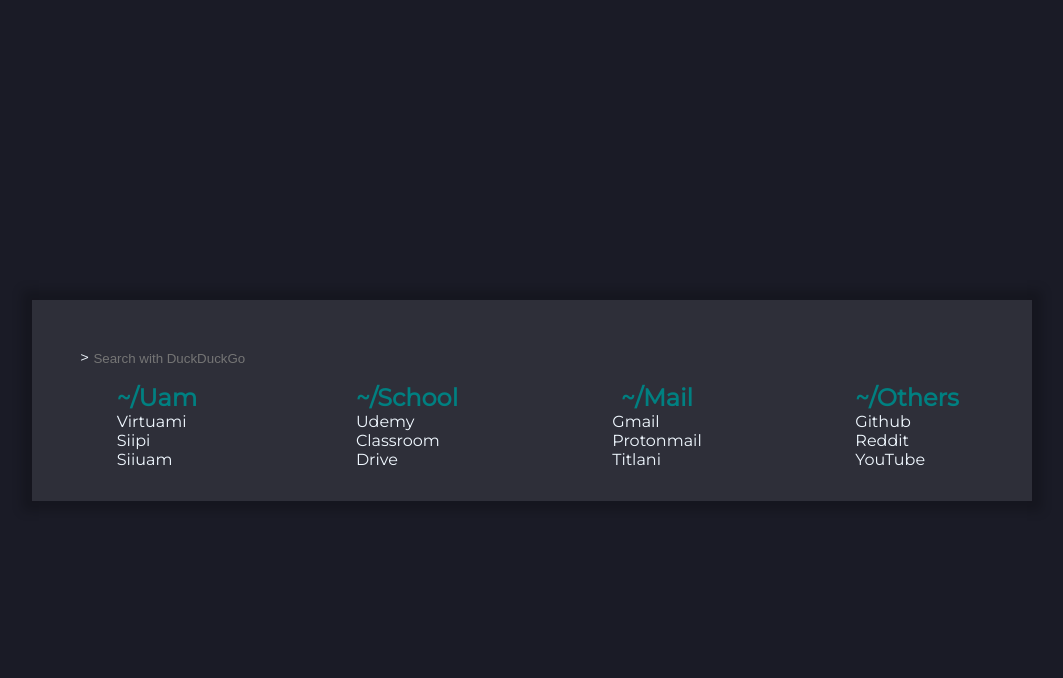
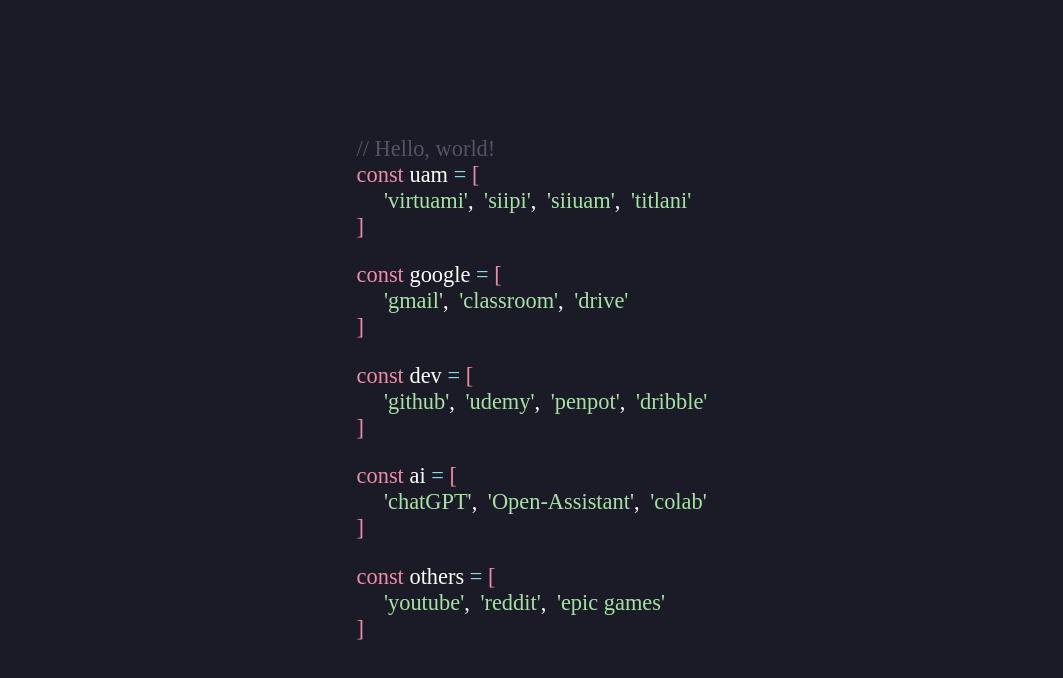
Before and after one commit to AxelHuerta/AxelHuerta.github.io, a plain HTML site: page index.html in a window 1280 px wide. Shown: the whole page, without its empty margins (108-1171 px from the left). Drawn offline with Linux system fonts and the light colour scheme.

Commit message:
design change

```diff
--- a/index.html
+++ b/index.html
@@ -16,90 +16,113 @@
     </head>
 
     <body>
-        <div id="container">
-            <form
-                id="search-area"
-                method="get"
-                action="https://duckduckgo.com/"
-            >
-                <label> > </label>
-                <input
-                    id="search-bar"
-                    type="search"
-                    name="q"
-                    placeholder="Search with DuckDuckGo"
-                    autofocus
-                />
-            </form>
+        <main>
+            <div class="comment">// Hello, world!</div>
+            <!-- uam -->
+            <div class="code">
+                <span class="keywords">const </span
+                ><span class="normalWord">uam</span> <span class="op">=</span>
+                <span class="keywords">[</span><br />
+                <span class="tab"></span
+                ><a
+                    href="https://mvirtuami.izt.uam.mx/aulas/apresencial2/"
+                    class="string"
+                    >'virtuami'</a
+                >,
+                <a href="https://siipi.izt.uam.mx/login" class="string"
+                    >'siipi'</a
+                >,
+                <a
+                    href="https://iquizayan.uam.mx:8443/sae/izt/aewbf001.omuestraframes?mod=1"
+                    class="string"
+                    >'siiuam'</a
+                >,
+                <a href="https://titlani.uam.mx" class="string">'titlani'</a>
+                <br />
+                <span class="keywords">]</span>
+            </div>
 
-            <div id="grid-section">
-                <div id="uam" class="list">
-                    <h1>~/uam</h1>
-                    <ul>
-                        <li>
-                            <a
-                                class="link"
-                                href="https://mvirtuami.izt.uam.mx/aulas/apresencial2/"
-                                >Virtuami</a
-                            >
-                        </li>
-                        <li>
-                            <a
-                                class="link"
-                                href="https://siipi.izt.uam.mx/login"
-                                >Siipi</a
-                            >
-                        </li>
-                        <li>
-                            <a
-                                class="link"
-                                href="https://iquizayan.uam.mx:8443/sae/izt/aewbf001.omuestraframes?mod=1"
-                                >Siiuam</a
-                            >
-                        </li>
-                    </ul>
-                </div>
+            <!-- google -->
+            <div class="code">
+                <span class="keywords">const </span
+                ><span class="normalWord">google</span>
+                <span class="op">=</span> <span class="keywords">[</span><br />
+                <span class="tab"></span
+                ><a href="https://mail.google.com/mail/u/0/" class="string"
+                    >'gmail'</a
+                >,
+                <a href="https://classroom.google.com/u/0/" class="string"
+                    >'classroom'</a
+                >,
+                <a href="https://drive.google.com/drive/u/0/" class="string"
+                    >'drive'</a
+                ><br />
+                <span class="keywords">]</span><br />
+            </div>
 
-                <div id="school" class="list">
-                    <h1>~/school</h1>
-                    <ul>
-                        <li><a href="https://www.udemy.com/">udemy</a></li>
-                        <li>
-                            <a href="https://classroom.google.com/u/1/"
-                                >classroom</a
-                            >
-                        </li>
-                        <li>
-                            <a
-                                href="https://drive.google.com/drive/u/0/folders/0AHq_TfTUJvj_Uk9PVA"
-                                >drive</a
-                            >
-                        </li>
-                    </ul>
-                </div>
+            <!-- dev -->
+            <div class="code">
+                <span class="keywords">const </span
+                ><span class="normalWord">dev</span> <span class="op">=</span>
+                <span class="keywords">[</span><br />
+                <span class="tab"></span
+                ><a href="https://github.com/" class="string">'github'</a>,
+                <a href="https://www.udemy.com/" class="string">'udemy'</a>,
+                <a href="https://penpot.app" class="string">'penpot'</a>,
+                <a href="https://dribbble.com" class="string">'dribble'</a
+                ><br />
+                <span class="keywords">]</span><br />
+            </div>
 
-                <div id="mail" class="list">
-                    <h1>~/mail</h1>
-                    <ul>
-                        <li>
-                            <a href="https://mail.google.com/mail/u/0/"
-                                >gmail</a
-                            >
-                        </li>
-                        <li><a href="https://proton.me">protonmail</a></li>
-                        <li><a href="https://titlani.uam.mx">titlani</a></li>
-                    </ul>
-                </div>
+            <!-- ai -->
+            <div class="code">
+                <span class="keywords">const </span
+                ><span class="normalWord">ai</span> <span class="op">=</span>
+                <span class="keywords">[</span><br />
+                <span class="tab"></span
+                ><a href="https://chat.openai.com/chat" class="string"
+                    >'chatGPT'</a
+                >,
+                <a href="https://open-assistant.io/" class="string"
+                    >'Open-Assistant'</a
+                >,
+                <a href="https://colab.research.google.com" class="string"
+                    >'colab'</a
+                ><br />
+                <span class="keywords">]</span><br />
+            </div>
 
-                <div id="others" class="list">
-                    <h1>~/others</h1>
-                    <ul>
-                        <li><a href="https://github.com/">github</a></li>
-                        <li><a href="https://www.reddit.com/">reddit</a></li>
-                        <li><a href="https://www.youtube.com/">YouTube</a></li>
-                    </ul>
-                </div>
+            <!-- others -->
+            <div class="code">
+                <span class="keywords">const </span
+                ><span class="normalWord">others</span>
+                <span class="op">=</span> <span class="keywords">[</span><br />
+                <span class="tab"></span
+                ><a href="https://www.youtube.com" class="string">'youtube'</a>,
+                <a href="https://www.reddit.com" class="string">'reddit'</a>,
+                <a href="https://store.epicgames.com/es-MX/" class="string"
+                    >'epic games'</a
+                >
+                <br />
+                <span class="keywords">]</span><br />
             </div>
-        </div>
+        </main>
+        <!-- <div id="container"> -->
+        <!--     <form -->
+        <!--         id="search-area" -->
+        <!--         method="get" -->
+        <!--         action="https://duckduckgo.com/" -->
+        <!--     > -->
+        <!--         <label> > </label> -->
+        <!--         <input -->
+        <!--             id="search-bar" -->
+        <!--             type="search" -->
+        <!--             name="q" -->
+        <!--             placeholder="Search with DuckDuckGo" -->
+        <!--             autofocus -->
+        <!--         /> -->
+        <!--     </form> -->
+
+        <!-- </div> -->
     </body>
 </html>
--- a/style.css
+++ b/style.css
@@ -5,8 +5,44 @@
 
 body {
 	display: flex;
+	justify-content: center;
+	align-items: center;
 	background: #1a1b26;
 	height: 100vh;
+	font-size: 1.4em;
+}
+
+main {
+	color: #fff;
+}
+
+.code {
+	margin: 0 0 1em;
+}
+
+.comment {
+	color: #525466;
+}
+
+.keywords {
+	color: #f28ca7;
+}
+
+.normalWord {
+	color: #fff;
+}
+
+.op {
+	color: #8bdcea;
+}
+
+.string {
+	color: #a7e2a5;
+	margin-left: 5px;
+}
+
+.tab {
+	margin-left: 1em;
 }
 
 #container {
```
